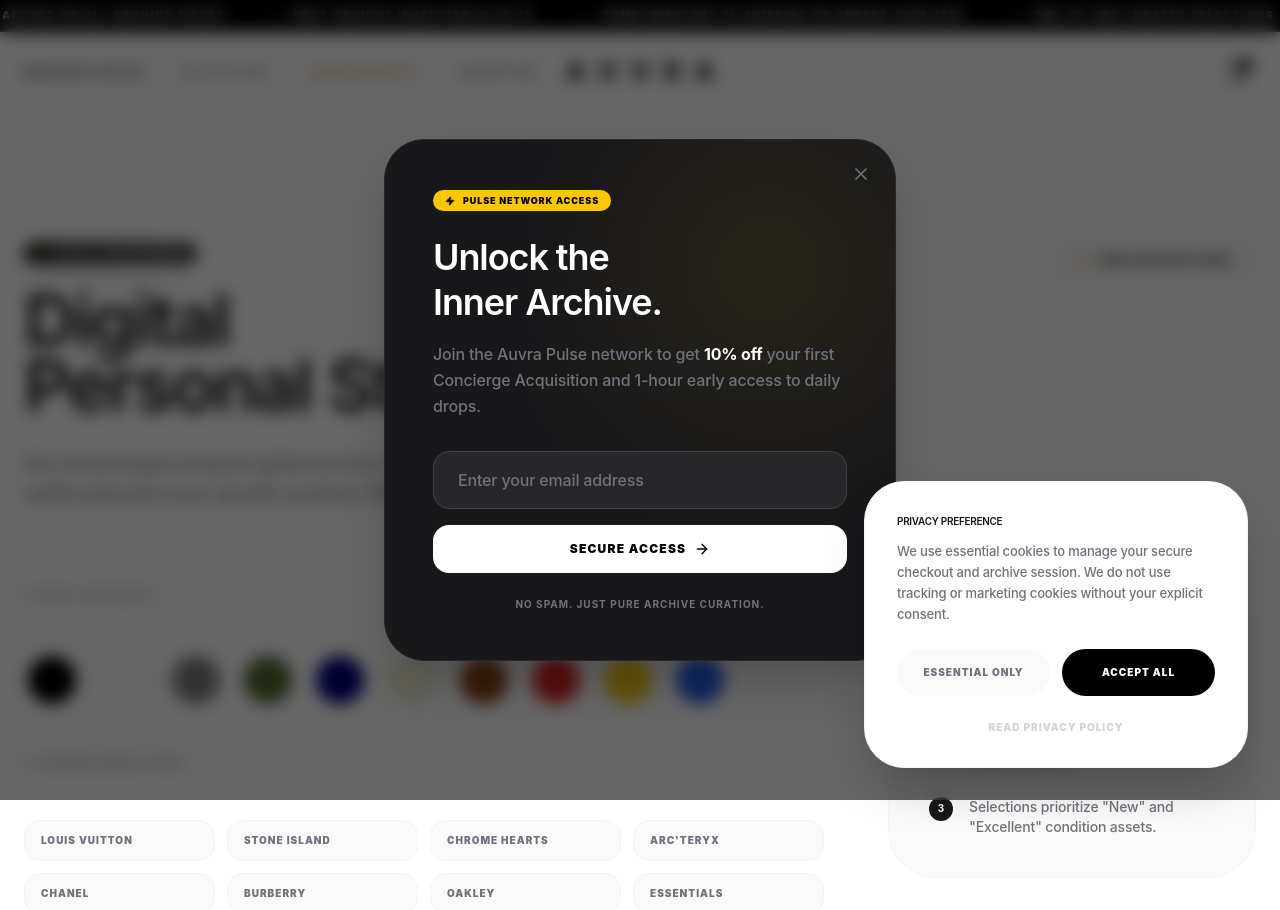
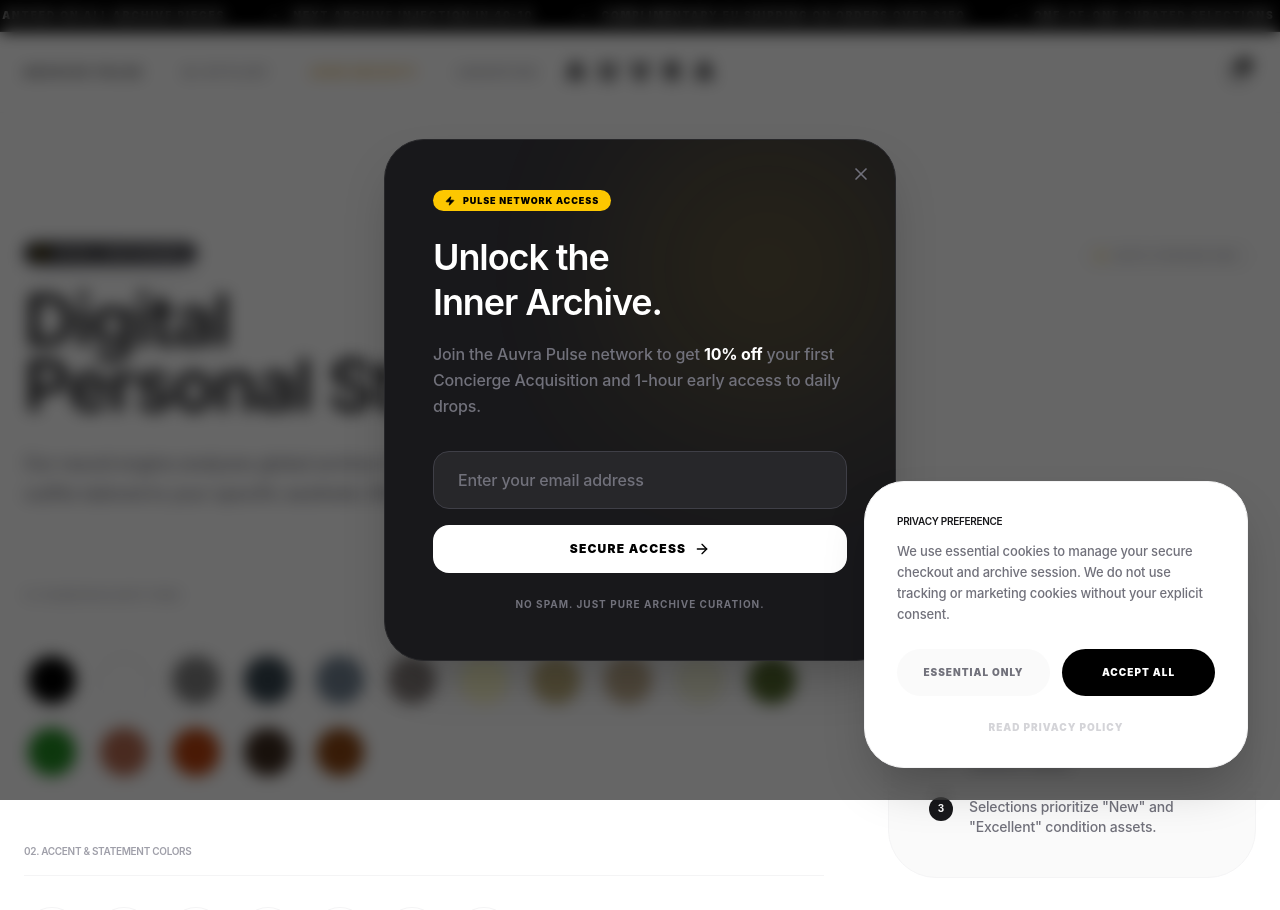
Before and after one commit to mbn-code/auvra, a Next.js app: page /stylist in a window 1280 px wide. Shown: the top 910 px of the page. Built offline with nearby package versions, Linux system fonts and the light colour scheme.

Commit message:
Enhance: Stylist color palette with earth tones and automatic preference persistence

```diff
--- a/src/app/stylist/page.tsx
+++ b/src/app/stylist/page.tsx
@@ -4,17 +4,33 @@
 import { Sparkles, ArrowRight, Check, Zap, Cpu, Search } from "lucide-react";
 import Link from "next/link";
 
-const COLORS = [
+const EARTH_TONES = [
   { name: "Black", hex: "#000000" },
   { name: "White", hex: "#ffffff" },
   { name: "Grey", hex: "#808080" },
+  { name: "Charcoal", hex: "#36454f" },
+  { name: "Slate", hex: "#708090" },
+  { name: "Stone", hex: "#877f7d" },
+  { name: "Cream", hex: "#fffdd0" },
+  { name: "Sand", hex: "#c2b280" },
+  { name: "Khaki", hex: "#c3b091" },
+  { name: "Beige", hex: "#f5f5dc" },
   { name: "Olive", hex: "#556b2f" },
-  { name: "Navy", hex: "#000080" },
-  { name: "Beige", hex: "#f5f5dc" },
-  { name: "Brown", hex: "#8b4513" },
+  { name: "Forest", hex: "#228b22" },
+  { name: "Clay", hex: "#b66a50" },
+  { name: "Rust", hex: "#b7410e" },
+  { name: "Espresso", hex: "#3d2b1f" },
+  { name: "Brown", hex: "#8b4513" }
+];
+
+const COMMON_COLORS = [
   { name: "Red", hex: "#dc2626" },
+  { name: "Blue", hex: "#2563eb" },
   { name: "Yellow", hex: "#facc15" },
-  { name: "Electric Blue", hex: "#2563eb" }
+  { name: "Pink", hex: "#db2777" },
+  { name: "Purple", hex: "#7c3aed" },
+  { name: "Orange", hex: "#ea580c" },
+  { name: "Navy", hex: "#000080" }
 ];
 
 const BRANDS = ["Louis Vuitton", "Stone Island", "Chrome Hearts", "Arc'teryx", "Chanel", "Burberry", "Oakley", "Essentials", "Syna World", "Corteiz", "Moncler", "Patagonia", "Hermès", "Ralph Lauren", "Amiri", "Canada Goose", "Broken Planet", "CP Company", "Stüssy", "Prada", "Hellstar", "Supreme", "Lacoste", "Gallery Dept", "Eric Emanuel", "Adidas", "ASICS", "Sp5der", "Salomon", "Diesel", "Nike", "A Bathing Ape"];
@@ -25,7 +41,6 @@
   const [occasion, setOccasion] = useState("");
   const [loading, setLoading] = useState(false);
   const [outfits, setOutfits] = useState<any[] | null>(null);
-  const [isSaved, setIsSaved] = useState(false);
 
   useEffect(() => {
     const saved = localStorage.getItem("auvra_stylist_prefs");
@@ -37,6 +52,17 @@
     }
   }, []);
 
+  // Automatic Persistence Effect
+  useEffect(() => {
+    if (selectedColors.length > 0 || selectedBrands.length > 0 || occasion) {
+      localStorage.setItem("auvra_stylist_prefs", JSON.stringify({
+        colors: selectedColors,
+        brands: selectedBrands,
+        occasion
+      }));
+    }
+  }, [selectedColors, selectedBrands, occasion]);
+
   const toggleColor = (color: string) => {
     setSelectedColors(prev => prev.includes(color) ? prev.filter(c => c !== color) : [...prev, color]);
   };
@@ -45,24 +71,8 @@
     setSelectedBrands(prev => prev.includes(brand) ? prev.filter(b => b !== brand) : [...prev, brand]);
   };
 
-  const savePreferences = () => {
-    localStorage.setItem("auvra_stylist_prefs", JSON.stringify({
-      colors: selectedColors,
-      brands: selectedBrands,
-      occasion
-    }));
-    setIsSaved(true);
-    setTimeout(() => setIsSaved(false), 2000);
-  };
-
   const generateOutfits = async () => {
     setLoading(true);
-    // Auto-save on generate
-    localStorage.setItem("auvra_stylist_prefs", JSON.stringify({
-      colors: selectedColors,
-      brands: selectedBrands,
-      occasion
-    }));
 
     try {
       const response = await fetch("/api/ai/stylist", {
@@ -96,28 +106,53 @@
           </div>
 
           {!outfits && (
-            <button
-              onClick={savePreferences}
-              className="flex items-center gap-2 text-[10px] font-black uppercase tracking-widest bg-zinc-50 hover:bg-zinc-100 px-6 py-3 rounded-2xl border border-zinc-100 transition-all"
-            >
-              {isSaved ? <Check size={14} className="text-green-500" /> : <Zap size={14} className="text-yellow-500" />}
-              {isSaved ? "Preferences Saved" : "Save Aesthetic DNA"}
-            </button>
+            <div className="flex items-center gap-2 text-[9px] font-black uppercase tracking-[0.2em] text-zinc-400 bg-zinc-50/50 px-4 py-2 rounded-full border border-zinc-100">
+               <Zap size={10} className="text-yellow-500 fill-yellow-500" /> Auto-Syncing DNA
+            </div>
           )}
         </div>
 
         {!outfits ? (
           <div className="grid grid-cols-1 lg:grid-cols-12 gap-16">
-            <div className="lg:col-span-8 space-y-12">
+            <div className="lg:col-span-8 space-y-16">
               <section>
                 <div className="flex justify-between items-end mb-8 border-b border-zinc-100 pb-4">
                   <h3 className="text-[10px] font-black uppercase tracking-[0.4em] text-zinc-400">
-                    01. Select Color Palette
+                    01. Foundation & Earth Tones
                   </h3>
-                  <p className="text-[9px] font-bold text-zinc-300 uppercase">Dopamine mapping active</p>
+                  <p className="text-[9px] font-bold text-zinc-300 uppercase italic">Aesthetic Baseline</p>
                 </div>
                 <div className="flex flex-wrap gap-4">
-                  {COLORS.map(color => (
+                  {EARTH_TONES.map(color => (
+                    <button
+                      key={color.name}
+                      onClick={() => toggleColor(color.name)}
+                      className={`group relative p-1 rounded-full transition-all duration-500 ${
+                        selectedColors.includes(color.name)
+                        ? 'ring-2 ring-zinc-900 ring-offset-4 scale-110'
+                        : 'ring-1 ring-zinc-100 ring-offset-0 hover:ring-zinc-300'
+                      }`}
+                    >
+                      <div
+                        className="w-12 h-12 rounded-full shadow-inner border border-black/5"
+                        style={{ backgroundColor: color.hex }}
+                      />
+                      <span className={`absolute -top-8 left-1/2 -translate-x-1/2 bg-black text-white text-[8px] font-black px-2 py-1 rounded uppercase tracking-widest opacity-0 group-hover:opacity-100 transition-opacity pointer-events-none whitespace-nowrap z-10`}>
+                        {color.name}
+                      </span>
+                    </button>
+                  ))}
+                </div>
+              </section>
+
+              <section>
+                <div className="flex justify-between items-end mb-8 border-b border-zinc-100 pb-4">
+                  <h3 className="text-[10px] font-black uppercase tracking-[0.4em] text-zinc-400">
+                    02. Accent & Statement Colors
+                  </h3>
+                </div>
+                <div className="flex flex-wrap gap-4">
+                  {COMMON_COLORS.map(color => (
                     <button
                       key={color.name}
                       onClick={() => toggleColor(color.name)}
@@ -141,7 +176,7 @@
 
               <section>
                 <h3 className="text-[10px] font-black uppercase tracking-[0.4em] text-zinc-400 mb-8 border-b border-zinc-100 pb-4">
-                  02. Preferred Brand Network
+                  03. Preferred Brand Network
                 </h3>
                 <div className="grid grid-cols-2 md:grid-cols-4 gap-3">
                   {BRANDS.slice(0, 16).map(brand => (
```
